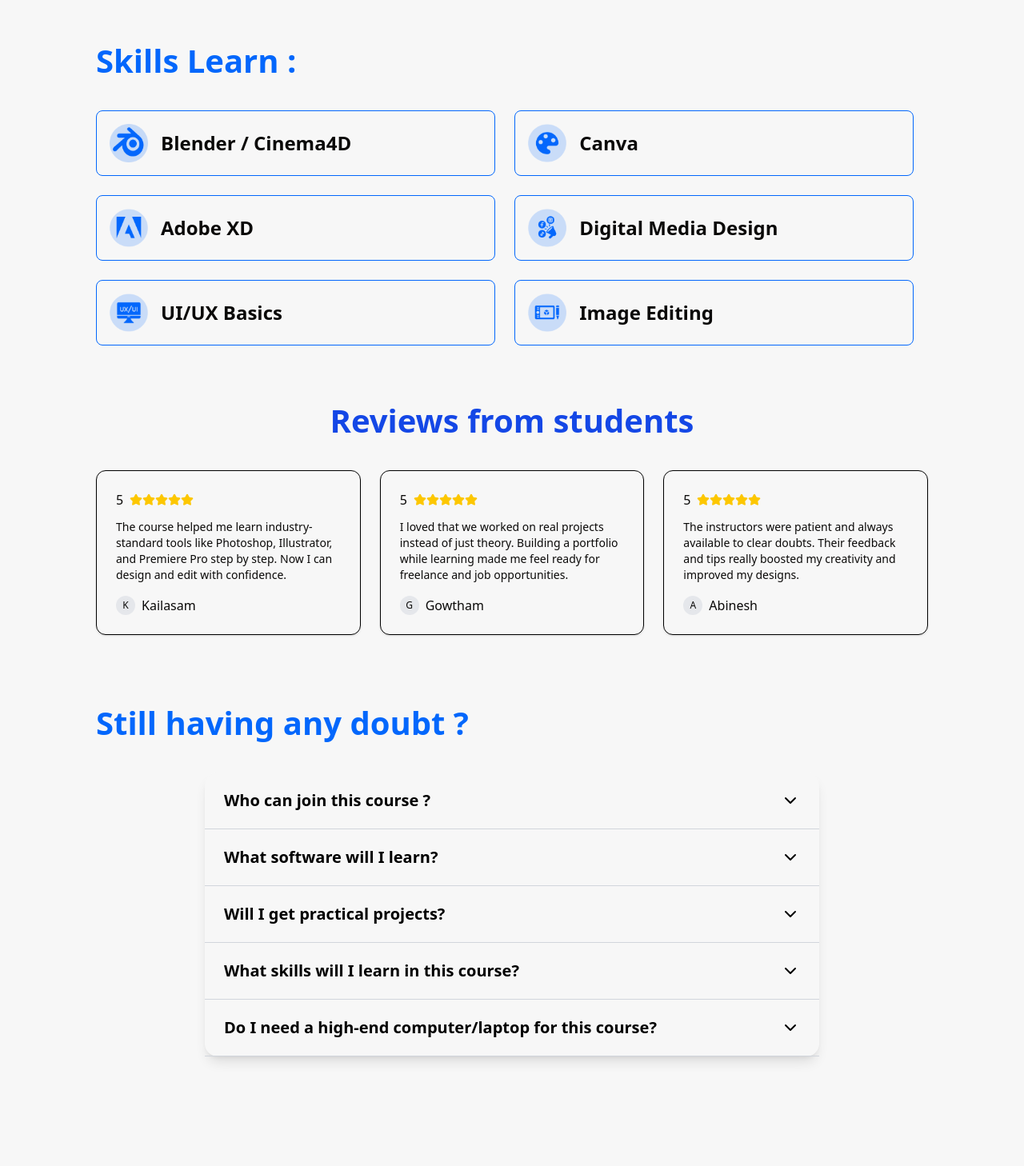
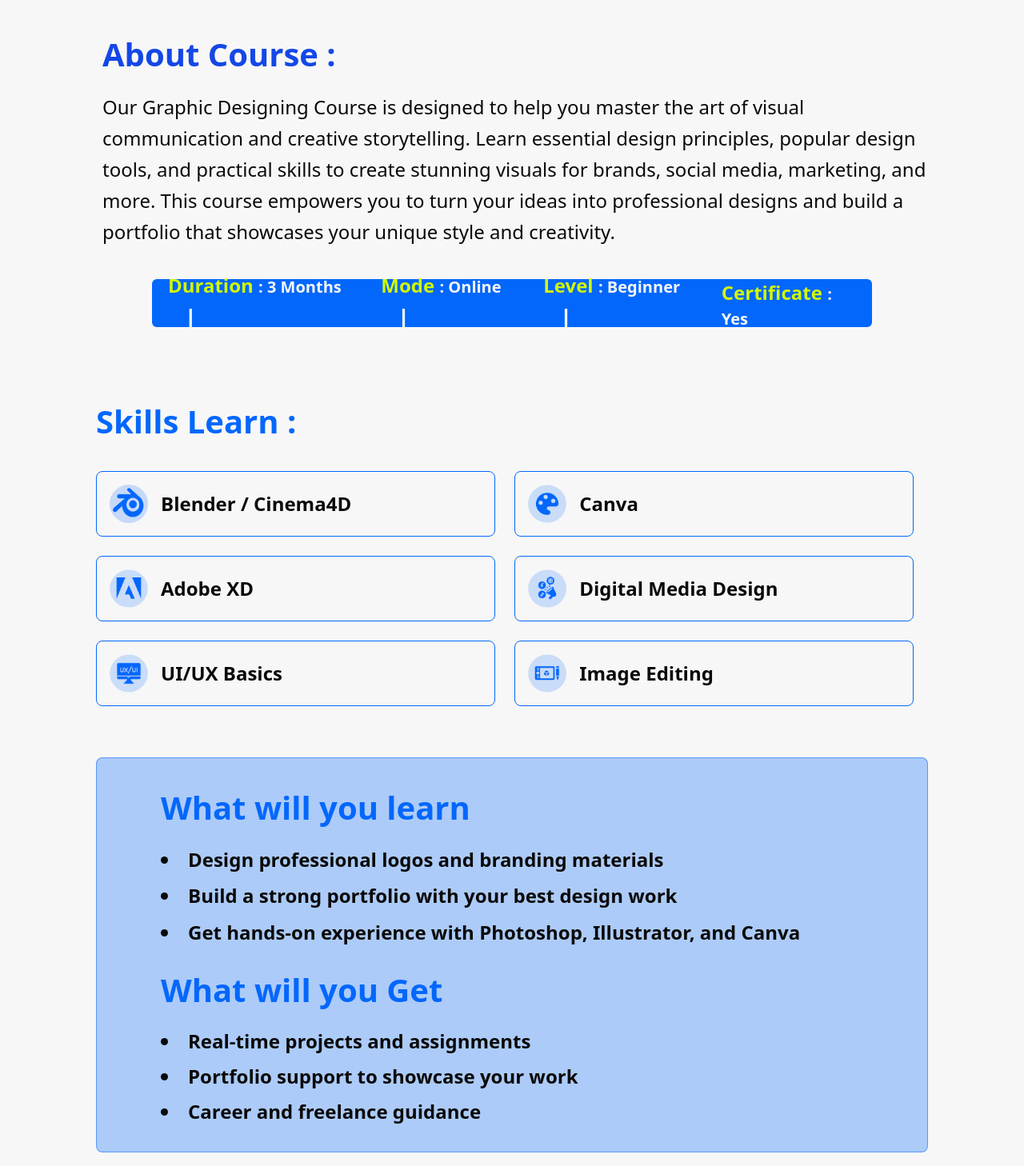
Before and after one commit to eaone226/Eaonewebsitecodebase, a React (Vite) app: page /courseland/graphic-design in a window 1280 px wide. Shown: the part 532-1990 px from the top of the page at 80% size. Built offline with nearby package versions, Linux system fonts and the light colour scheme.

Commit message:
about and course info add

```diff
--- a/src/Screen/coursedes_screen.jsx
+++ b/src/Screen/coursedes_screen.jsx
@@ -64,6 +64,56 @@
           </div>
         </div>
       </div>
+      {/* About Course Section */}
+      <div className="py-10 bg-[#F7F7F7] px-[120px]">
+        <div className="max-w-5xl mx-auto">
+          <h2 className="text-[40px] font-bold text-blue-700 mb-4">
+            About Course :
+          </h2>
+          <p className="text-[#0a0908] w-[1040px] text-[24px] leading-relaxed">
+            Our Graphic Designing Course is designed to help you master the art
+            of visual communication and creative storytelling. Learn essential
+            design principles, popular design tools, and practical skills to
+            create stunning visuals for brands, social media, marketing, and
+            more. This course empowers you to turn your ideas into professional
+            designs and build a portfolio that showcases your unique style and
+            creativity.
+          </p>
+          </div>
+          {/* Course Info Row */}
+          <div className="flex justify-center mt-10">
+            <div className="flex flex-row bg-[#0367fc] font-bold items-center px-[20px] text-[#f7f7f7] h-[60px] rounded-md w-[900px]">
+              <h1 className="text-[20px] ">
+                <span className="text-[#d2f801] font-black text-[24px]">
+                  Duration{" "}
+                </span>
+                : 3 Months <span className="text-[30px] ml-[20px]">|</span>
+              </h1>
+
+              <h1 className="text-[20px] ml-[20px]">
+                <span className="text-[#d2f801]  font-black text-[24px]">
+                  Mode{" "}
+                </span>
+                : Online <span className="text-[30px] ml-[20px]">|</span>
+              </h1>
+
+              <h1 className="text-[20px] ml-[20px]">
+                <span className="text-[#d2f801] font-black text-[24px]">
+                  Level{" "}
+                </span>
+                : Beginner <span className="text-[30px] ml-[20px]">|</span>
+              </h1>
+
+              <h1 className="text-[20px] ml-[20px] mt-1">
+                <span className="text-[#d2f801]  font-black  text-[24px]">
+                  Certificate{" "}
+                </span>
+                : Yes
+              </h1>
+            </div>
+          </div>
+        </div>
+
 
       {/* Skills Section */}
       <div className="px-[120px] mt-12">
@@ -83,6 +133,28 @@
             </div>
           ))}
         </div>
+      </div>
+       {/* What will you learn / What will you get */}
+      <div className="mt-16 bg-[#0367fc]/30 border mx-[120px] px-[80px] text-[#0367fc]/50 rounded-lg p-8">
+        <h2 className="text-[40px] font-bold text-[#0367fc] mb-4">
+          What will you learn
+        </h2>
+        <ul className="list-disc list-inside space-y-2 text-[#0a0908] text-[24px] font-bold text-lg">
+          <li>Design professional logos and branding materials</li>
+          <li>Build a strong portfolio with your best design work</li>
+          <li>
+            Get hands-on experience with Photoshop, Illustrator, and Canva
+          </li>
+        </ul>
+
+        <h2 className="text-[40px] font-bold text-[#0367fc] mt-6 mb-4">
+          What will you Get
+        </h2>
+        <ul className="list-disc list-inside space-y-2 font-bold text-[#0a0908]  text-[24px]">
+          <li>Real-time projects and assignments</li>
+          <li>Portfolio support to showcase your work</li>
+          <li>Career and freelance guidance</li>
+        </ul>
       </div>
 
       {/* Reviews Section */}
```
